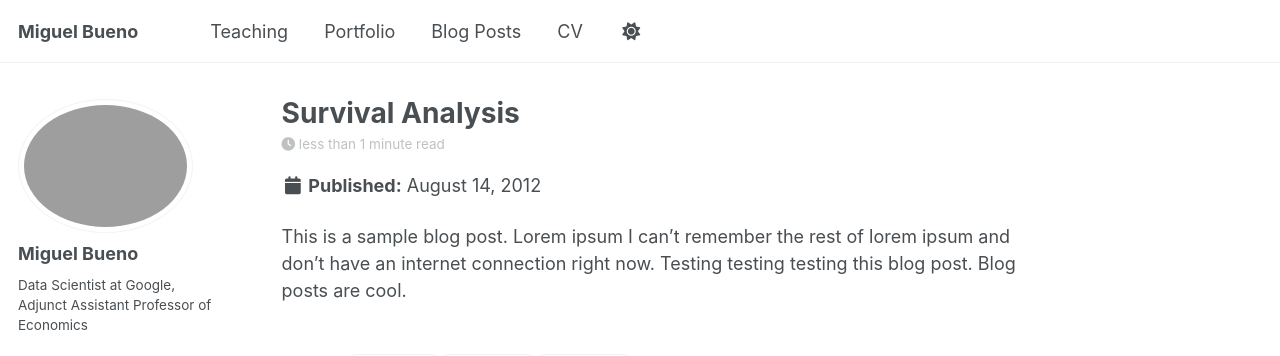
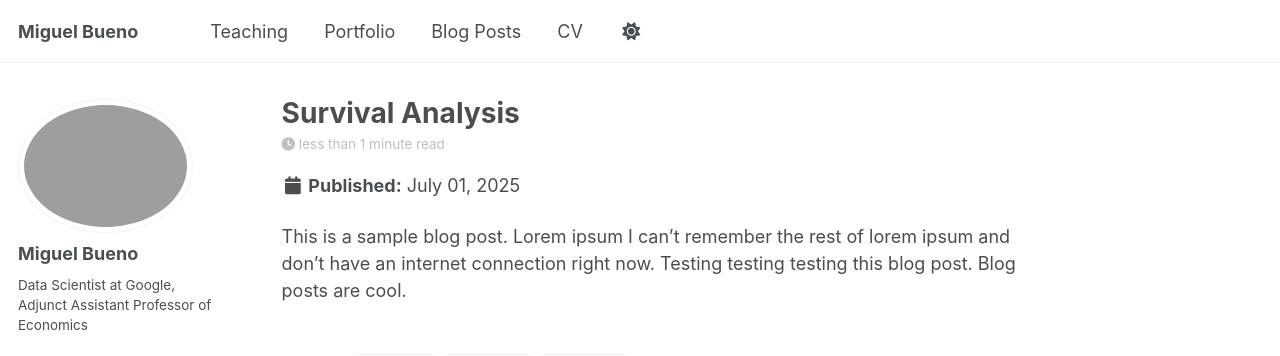
Before and after one commit to miguelbuenogoogle/miguelbuenogoogle.github.io, a Jekyll site: the page built from _posts/2012-08-14-blog-post-1.md, in a window 1280 px wide and 900 px high. Shown: the top 356 px of the window. Built offline with Jekyll 4.4.1, drawn with Linux system fonts in a browser that asks for light colours.

Commit message:
Update 2012-08-14-blog-post-1.md
Change date in blog-post 1.

```diff
--- a/_posts/2012-08-14-blog-post-1.md
+++ b/_posts/2012-08-14-blog-post-1.md
@@ -1,6 +1,6 @@
 ---
 title: 'Survival Analysis'
-date: 2012-08-14
+date: 2025-07-01
 permalink: /posts/2012/08/blog-post-1/
 tags:
   - cool posts
```
